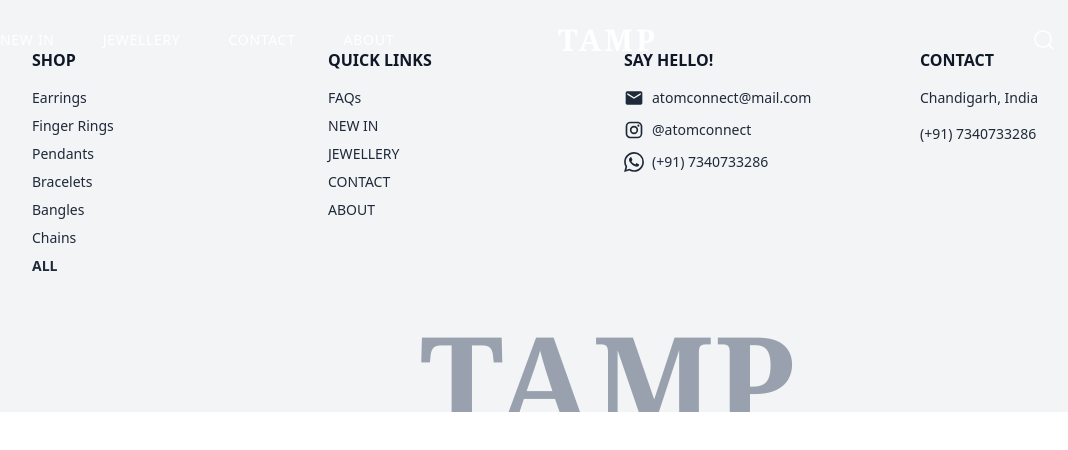
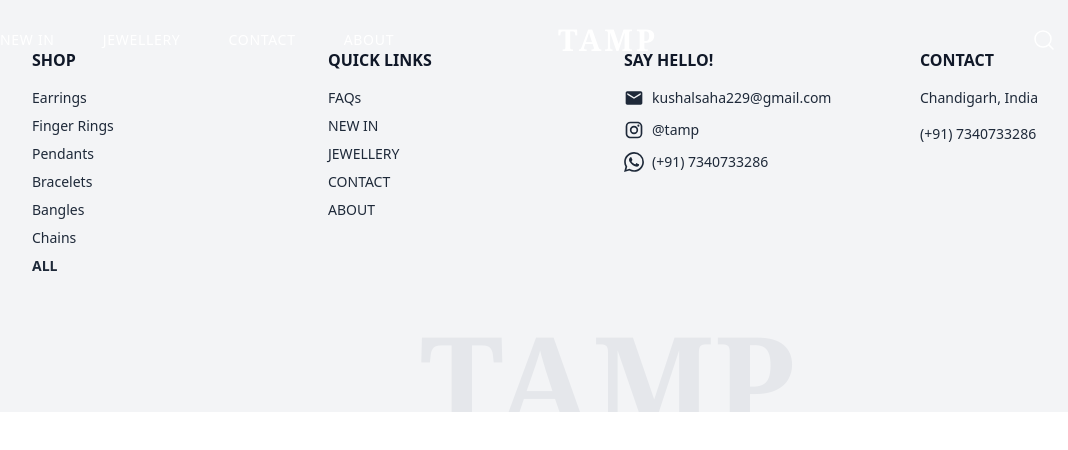
Before and after one commit to abhishekkksharma/Tamp, a React (Vite) app: page /about in a window 1280 px wide. Shown: the top 450 px of the page, without its empty margins (32-1100 px from the left). Built offline with nearby package versions, Linux system fonts and the light colour scheme.

Commit message:
change footer

```diff
--- a/src/Components/Footer.jsx
+++ b/src/Components/Footer.jsx
@@ -21,7 +21,7 @@ export default function Footer() {
 
   return (
     <footer
-      className="bg-gray-100 text-gray-800 py-12 px-4 overflow-hidden"
+      className="bg-gray-100 text-gray-800 py-12 px-4 overflow-hidden mt-20 lg:mt-0"
       aria-label="Site Footer"
     >
       <div className="max-w-6xl mx-auto">
@@ -57,11 +57,11 @@ export default function Footer() {
             <h3 className="text-gray-900 font-semibold text-base mb-4">SAY HELLO!</h3>
             <div className="space-y-3">
               <a
-                href="mailto:atomconnect@mail.com"
+                href="mailto:kushalsaha229@gmail.com"
                 className="flex items-center gap-2 text-sm hover:text-gray-600 transition"
               >
                 <MailIcon />
-                <span>atomconnect@mail.com</span>
+                <span>kushalsaha229@gmail.com</span>
               </a>
               <a
                 href="https://instagram.com/atomconnect"
@@ -70,7 +70,7 @@ export default function Footer() {
                 className="flex items-center gap-2 text-sm hover:text-gray-600 transition"
               >
                 <InstagramIcon />
-                <span>@atomconnect</span>
+                <span>@tamp</span>
               </a>
               <a
                 href="https://wa.me/917340733286"
@@ -100,7 +100,7 @@ export default function Footer() {
 
         {/* Brand / Logo */}
         <div className="font-serif font-bold text-8xl lg:text-9xl text-center mt-10 -mb-20 overflow-hidden ">
-          <h2 className='text-gray-400'>TAMP</h2>
+          <h2 className='text-gray-200 hover:text-gray-300'>TAMP</h2>
         </div>
 
       </div>
```
